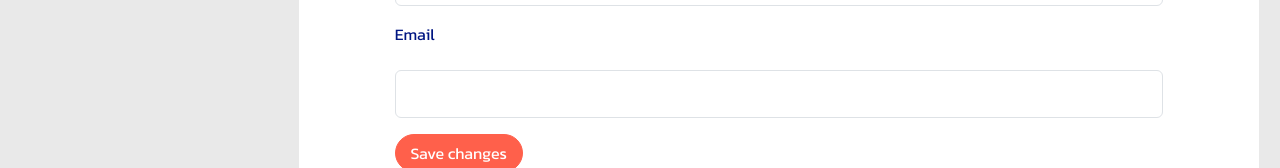
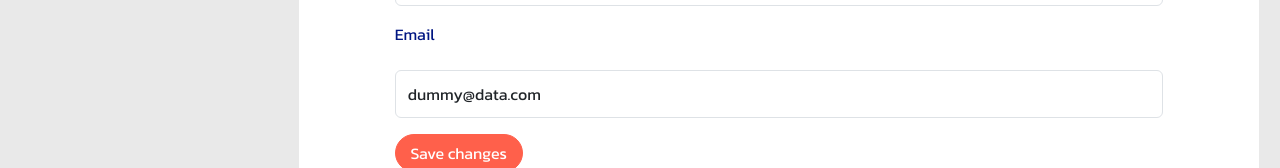
Before and after one commit to Medieinstitutet/uppgift-3-patrikfridajohan, a React (Vite) app in the folder client/: page /user/account in a window 1280 px wide. Both pictures are taken after a click on the item "Settings". Shown: the part 492-660 px from the top of the page. Built offline with nearby package versions, Linux system fonts and the light colour scheme; no server answers.

Commit message:
small fixes

```diff
--- a/client/src/components/AccountSettings.tsx
+++ b/client/src/components/AccountSettings.tsx
@@ -12,7 +12,8 @@ interface IAccountSettings {
   };
 }
 
-export const AccountSettings = (props: IAccountSettings) => {
+export const AccountSettings: React.FC<IAccountSettings> = (props) => {
+  const { dummyData } = props;
 
     // useeffect to get cookie info
 
@@ -26,7 +27,7 @@ export const AccountSettings = (props: IAccountSettings) => {
             <label htmlFor="" className="form-label">Lastname</label>
             <input type="text" className="form-control"/>
             <label htmlFor="" className="form-label">Email</label>
-            <input type="text" className="form-control"/>
+            <input type="text" className="form-control" defaultValue={dummyData.email} />
             <button type="submit" className="btn">Save changes</button>
         </form>
       </div>
--- a/client/src/pages/Subscriptions.tsx
+++ b/client/src/pages/Subscriptions.tsx
@@ -78,10 +78,6 @@ export const Subscriptions: React.FC = () => {
             <h4>{plan.name}</h4>
             <p className="pricing">${plan.price}</p>
             <p>{plan.info}</p>
-            {console.log("Active Subscription ID:", activeSubscriptionId)}
-            {console.log("Plan ID:", plan.id)}
-            {console.log(typeof activeSubscriptionId)}
-            {console.log(typeof plan.id)}
             {activeSubscriptionId === plan.id.toString() ? (
               <button type="button" className="btn btn-outline-success subscribed" disabled>Already Subscribed</button>
             ) : (
```
